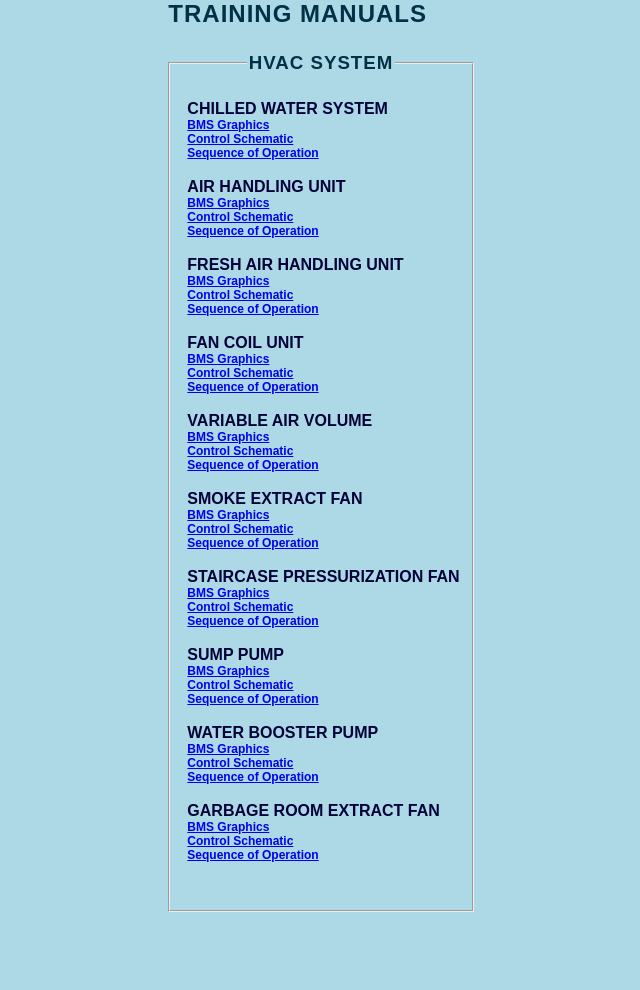
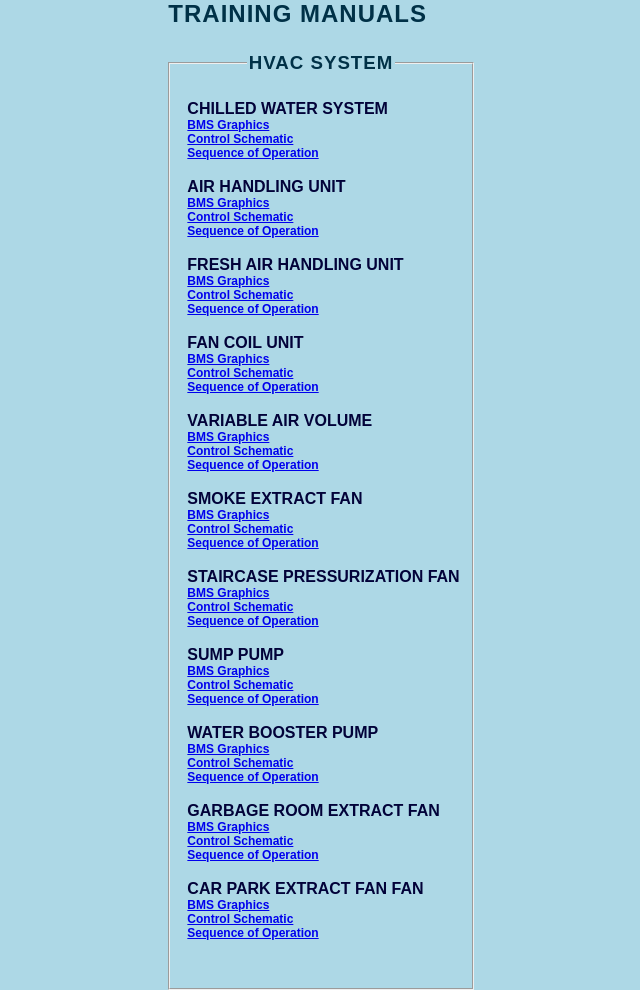
Before and after one commit to monching0013/manuals, a plain HTML site: page index.html in a window 1280 px wide. Shown: the whole page, without its empty margins (319-959 px from the left). Before the commit the page ends 912 px from the top, so only its background shows below. Drawn offline with Linux system fonts and the light colour scheme.

Commit message:
Update index.html

```diff
--- a/index.html
+++ b/index.html
@@ -4,7 +4,7 @@
     <meta charset="UTF-8">
     <meta http-equiv="X-UA-Compatible" content="IE=edge">
     <meta name="viewport" content="width=device-width, initial-scale=1.0">
-    <title>Trilogix Manuals</title>
+    <title>Triaining_Manuals</title>
     <link rel="stylesheet" href="https://cdnjs.cloudflare.com/ajax/libs/font-awesome/4.7.0/css/font-awesome.css" integrity="sha512-5A8nwdMOWrSz20fDsjczgUidUBR8liPYU+WymTZP1lmY9G6Oc7HlZv156XqnsgNUzTyMefFTcsFH/tnJE/+xBg==" crossorigin="anonymous" referrerpolicy="no-referrer" />
     <link rel="stylesheet" type="text/css" href="stylesheets/manuals_style.css">
 </head>
@@ -105,6 +105,15 @@
                                 <h3><a href="hvac/sequence of operation/gef/index.html">Sequence of Operation</a></h3>
                             </div>
                             <br>
+                            <div class="text">
+                                <h4>Car Park Extract Fan Fan</h4>
+                            </div>
+                            <div class="year_company">
+                                <h3><a href="BMS Graphics/cpef.jpg">BMS Graphics</a></h3>
+                                <h3><a href="hvac/control_schematics/cpef.pdf">Control Schematic</a></h3>
+                                <h3><a href="hvac/sequence of operation/cpef/index.html">Sequence of Operation</a></h3>
+                            </div>
+                            <br>
                         </div>
                     </fieldset>
                 </section>
```
